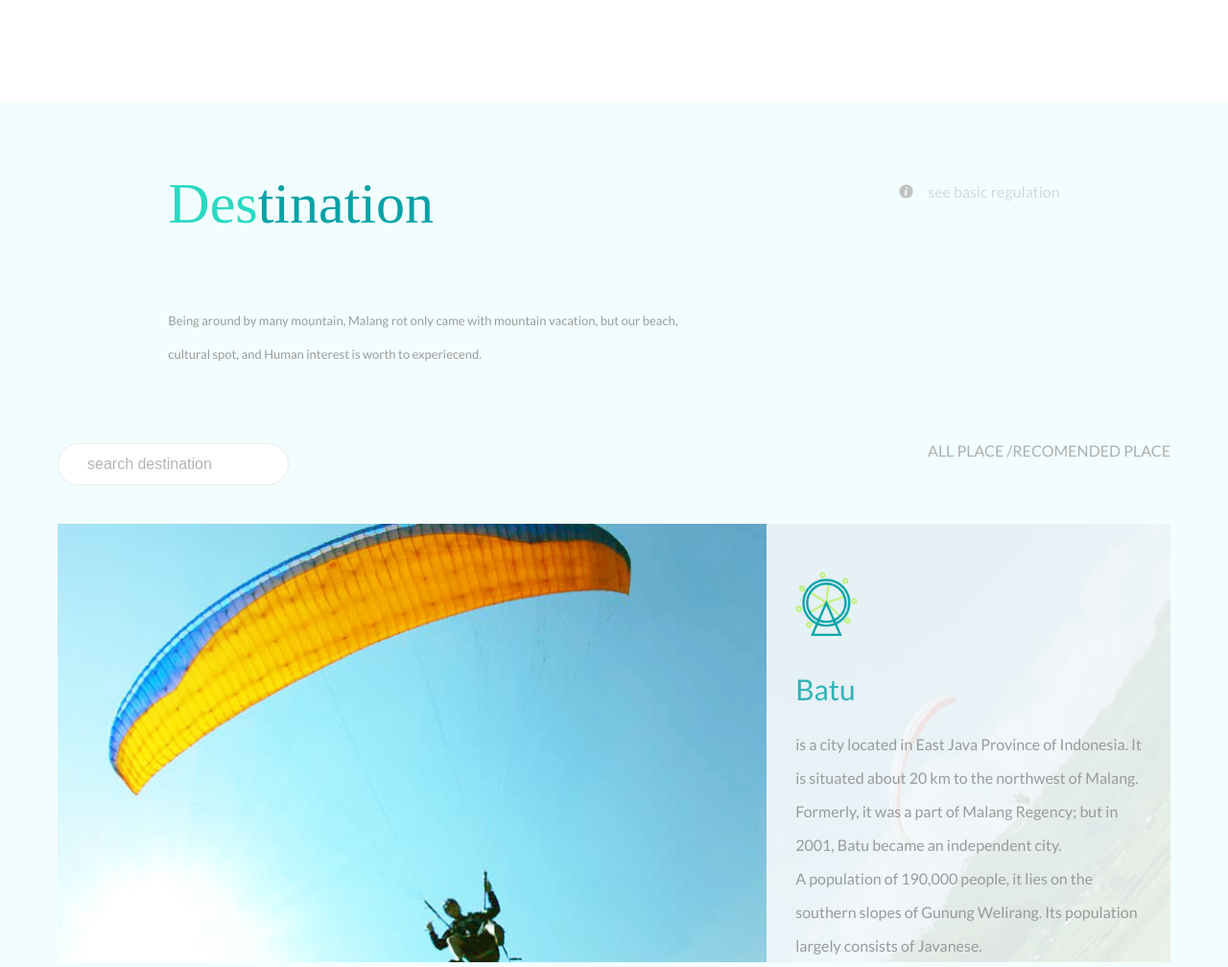
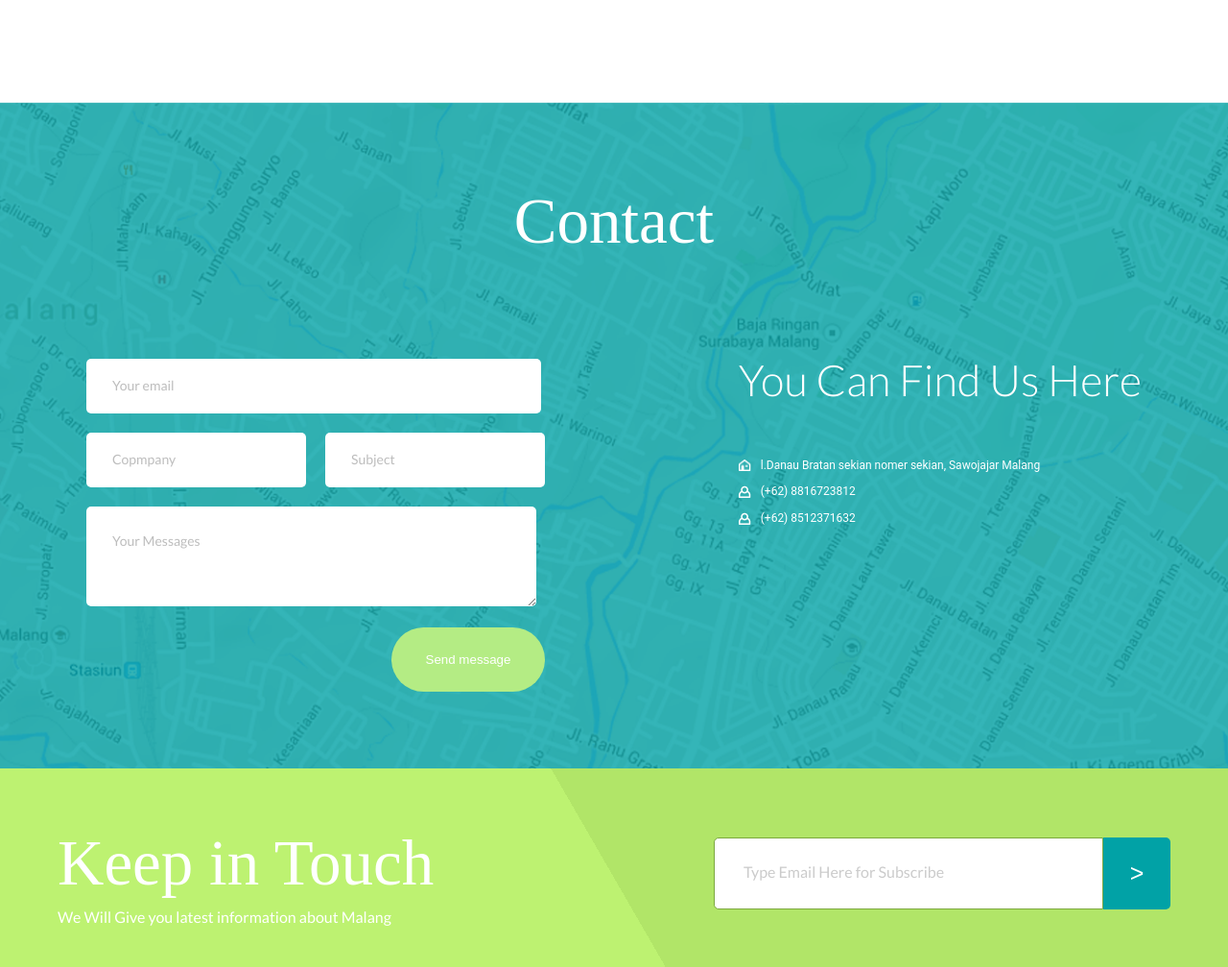
Before and after one commit to alisa-goncharova/YukNGalam, a website: page src/index.html in a window 1280 px wide. Shown: the part 1089-2097 px from the top of the page at 96% size. Drawn offline with nearby package versions, Linux system fonts and the light colour scheme; files that its build step writes are made by us from their sources; files whose address does not match are found by name; a web font is replaced by a local one.

Commit message:
Блок Destinatio
- Комментирование блока

```diff
--- a/src/index.html
+++ b/src/index.html
@@ -64,7 +64,7 @@
 			</div>
 		</div>
 	</div>
-	<div class="destination">
+<!-- 	<div class="destination">
 		<div class="destination-top">
 			<div class="destination-top-left">
 				<div class="destination-top__title">
@@ -113,7 +113,7 @@
 			</div>
 
 		</div>
-	</div>
+	</div> -->
 
 	<!-- <slider> какой-то слайдер -->
 		<!-- какой-то блок с каким-то функционалом -->
```
